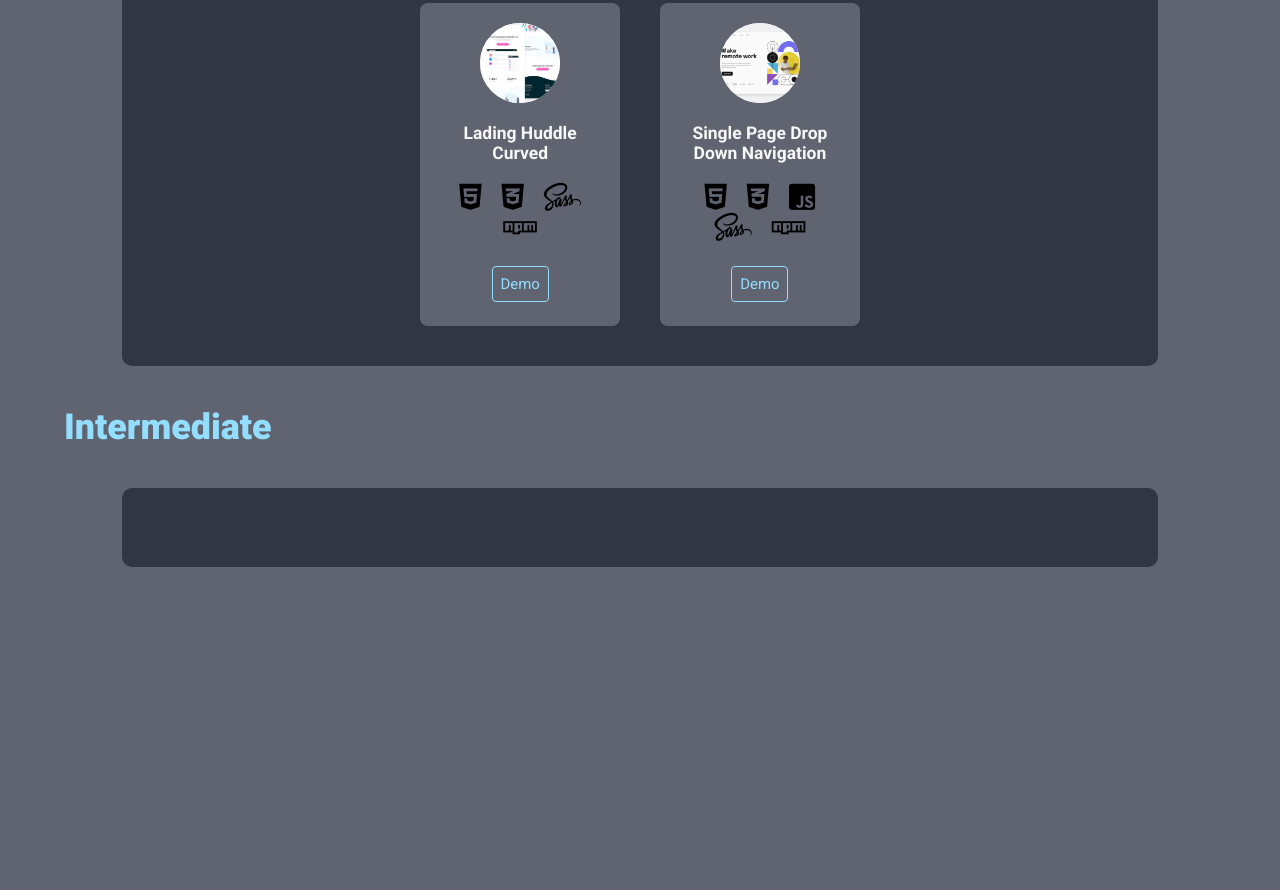
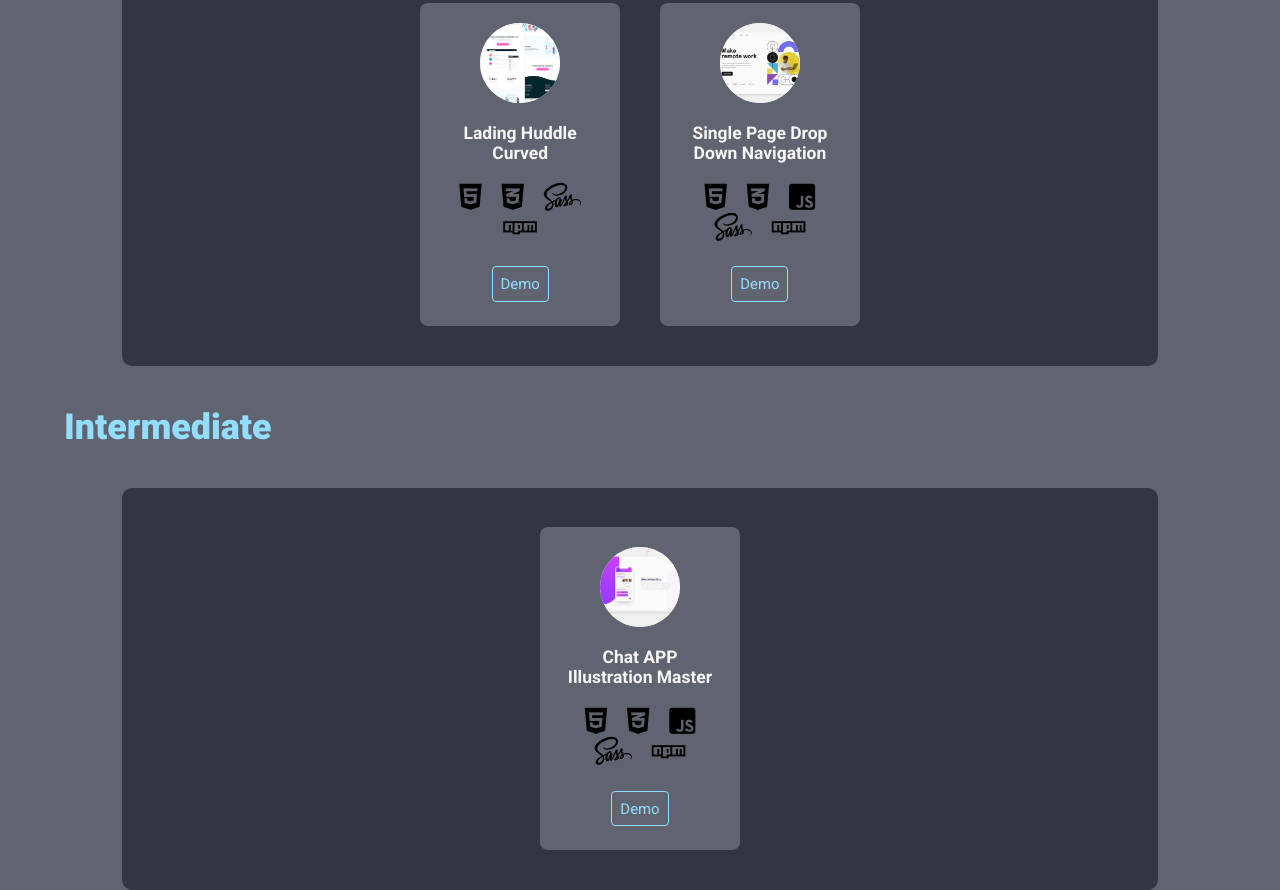
Before and after one commit to ospinajuanp/DesafiosFrontEndMentor, a plain HTML site: page index.html in a window 1280 px wide. Shown: the part 2066-2956 px from the top of the page. Before the commit the page ends 2633 px from the top, so only its background shows below. Drawn offline with Linux system fonts and the light colour scheme.

Commit message:
Section Intermediate

```diff
--- a/index.html
+++ b/index.html
@@ -398,6 +398,26 @@
             </div>
             <div class="container__difficult-content">
 
+                <div class="project__card">
+                    <figure class="project__card-img">
+                        <img src="./components/Intermediate/1ChatAppIllustrationMaster/design/desktop-preview.jpg" alt="Chat APP Illustration Master">
+                    </figure>
+                    <div class="project__card-name">
+                        <h3>
+                            Chat APP Illustration Master
+                        </h3>
+                    </div>
+                    <div class="project__card-technology">
+                        <i class="fa-brands fa-html5"></i>
+                        <i class="fa-brands fa-css3-alt"></i>
+                        <i class="fa-brands fa-square-js"></i>
+                        <i class="fa-brands fa-sass"></i>
+                        <i class="fa-brands fa-npm"></i>
+                    </div>
+                    <div class="project__card-link">
+                        <a href="./components/Intermediate/1ChatAppIllustrationMaster/index.html" target="_blank" class="project__card-link button__project">Demo</a>
+                    </div>
+                </div>
             </div>
         </section>
     </main>
```
